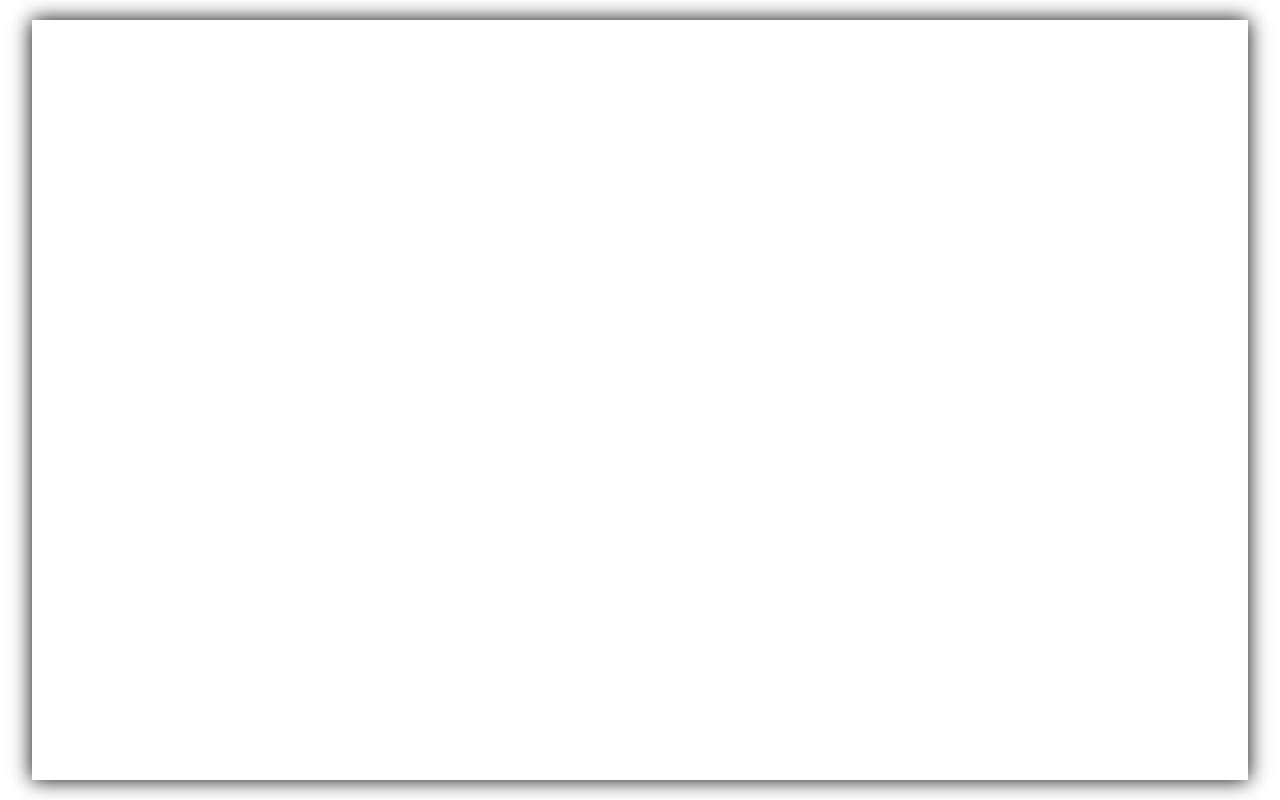
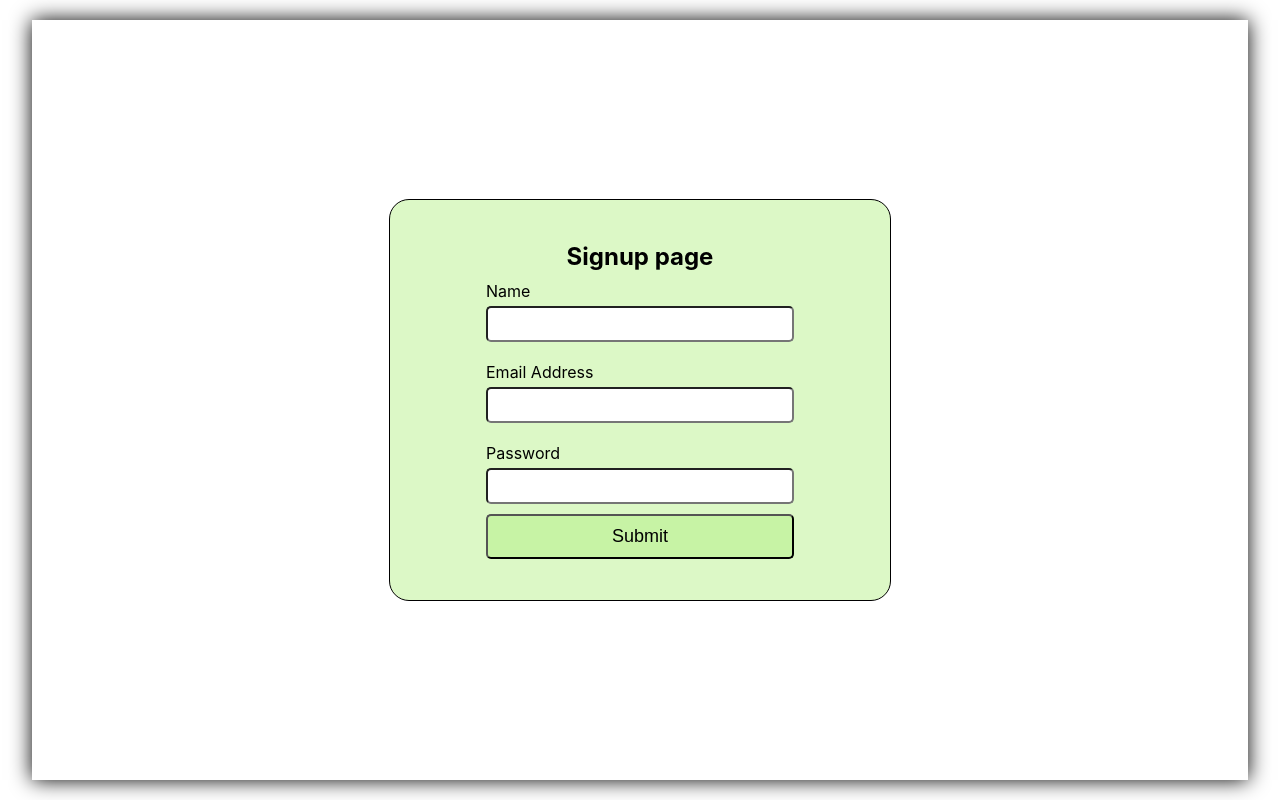
Before and after one commit to arhussain1/whatsapp-clone, a React (Create React App) app in the folder whatsapp-client/: page /signup in a window 1280 px wide. Before the commit this address had no page. Built offline with nearby package versions, Linux system fonts and the light colour scheme.

Commit message:
Link the signup button on the home page to the signup page

```diff
--- a/whatsapp-client/src/App.js
+++ b/whatsapp-client/src/App.js
@@ -3,6 +3,7 @@ import Messenger from "./components/MessageInterface/Messenger";
 import { BrowserRouter, Routes, Route } from "react-router-dom";
 import "./App.css";
 import Home from "./pages/Home/Home";
+import Signup from "./pages/Signup/Signup";
 
 function App() {
 	return (
@@ -13,6 +14,7 @@ function App() {
 					<Messenger /> */}
 					<Routes>
 						<Route path="/" element={<Home />} />
+						<Route path="/signup" element={<Signup />} />
 					</Routes>
 				</div>
 			</BrowserRouter>
--- a/whatsapp-client/src/pages/Home/Home.js
+++ b/whatsapp-client/src/pages/Home/Home.js
@@ -1,13 +1,24 @@
 import "./Home.css";
+import { useNavigate } from "react-router-dom";
 
 const Home = ({}) => {
+	const navigate = useNavigate();
+
+	const handleSignup = () => {
+		const signupPath = "/signup";
+
+		navigate(signupPath);
+	};
+
 	return (
 		<div className="home__container">
 			<div className="home__welcome-section">
 				<h2>Welcome to my WhatsApp Clone</h2>
 				<div className="home__button-container ">
 					<button className="home__button--green">Login</button>
-					<button className="home__button--white">Signup</button>
+					<button className="home__button--white" onClick={handleSignup}>
+						Signup
+					</button>
 				</div>
 			</div>
 		</div>
```
